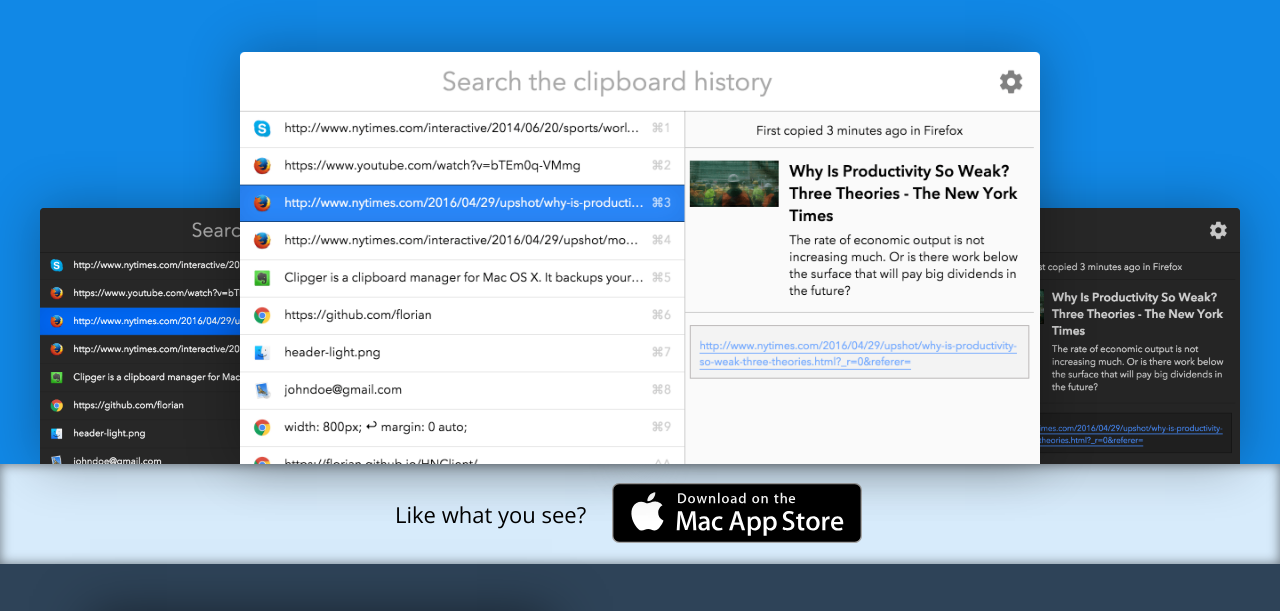
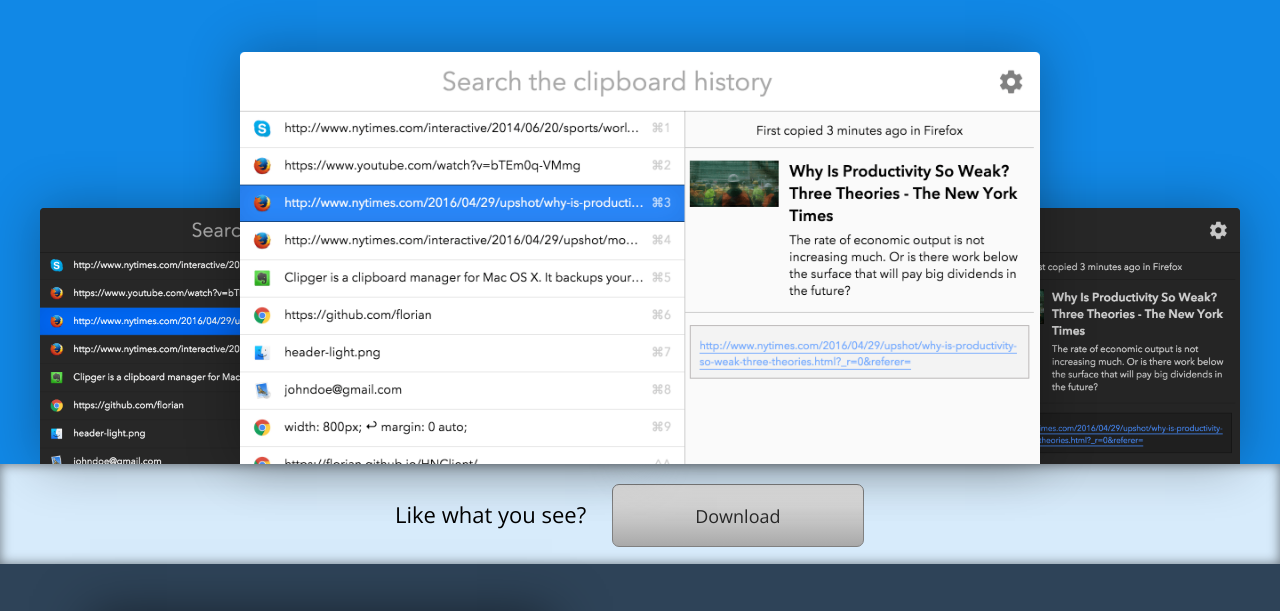
Before and after one commit to florian/clipgerapp, a website: page index.html in a window 1280 px wide. Shown: the part 306-917 px from the top of the page. Drawn offline with nearby package versions, Linux system fonts and the light colour scheme.

Commit message:
Replace app store button with custom download button

```diff
--- a/index.html
+++ b/index.html
@@ -32,7 +32,7 @@
 		<div class="appstore">
 			<div class="container">
 				<span class="slogan">Like what you see?</span>
-				<img src="dist/img/mas-download.svg" />
+				<a href="clipger.app" class="get-it">Download</a>
 			</div>
 		</div>
 
@@ -237,7 +237,7 @@
 		<div class="appstore">
 			<div class="container">
 				<span class="slogan">Liked what you saw?</span>
-				<img src="dist/img/mas-download.svg" />
+				<button class="get-it">Download</button>
 			</div>
 		</div>
 
--- a/styl/responsive.styl
+++ b/styl/responsive.styl
@@ -76,6 +76,8 @@
 		.slogan
 			display: none
 
-		img
+		.get-it
 			display: block
 			margin: 0 auto
+			position: relative
+			top: 10px
--- a/styl/styles.styl
+++ b/styl/styles.styl
@@ -95,13 +95,29 @@
 
 	.slogan
 		position: relative
-		top: -11px
 		margin-right: 20px
 
-	img
+	.get-it
 		width: 250px
-		position: relative
-		top: 9px
+		height: 61px
+		border-radius: 7px
+		font-size: 18px
+		margin: 0 auto
+		background-image: linear-gradient(to top,#a9a9a9,#ececec)
+		outline: 0
+		cursor: pointer
+		border: 1px solid grey
+		color: #272727
+		display: inline-block
+		text-align: center
+		line-height: 63px
+		text-decoration: none
+
+		&:hover
+			border-color: darken(grey, 20%)
+
+		&:active
+			background-image: linear-gradient(to bottom,#bfbbbb,#ececec)
 
 ul
 	list-style: none
```
Also changed, not shown: dist/styles.css.
